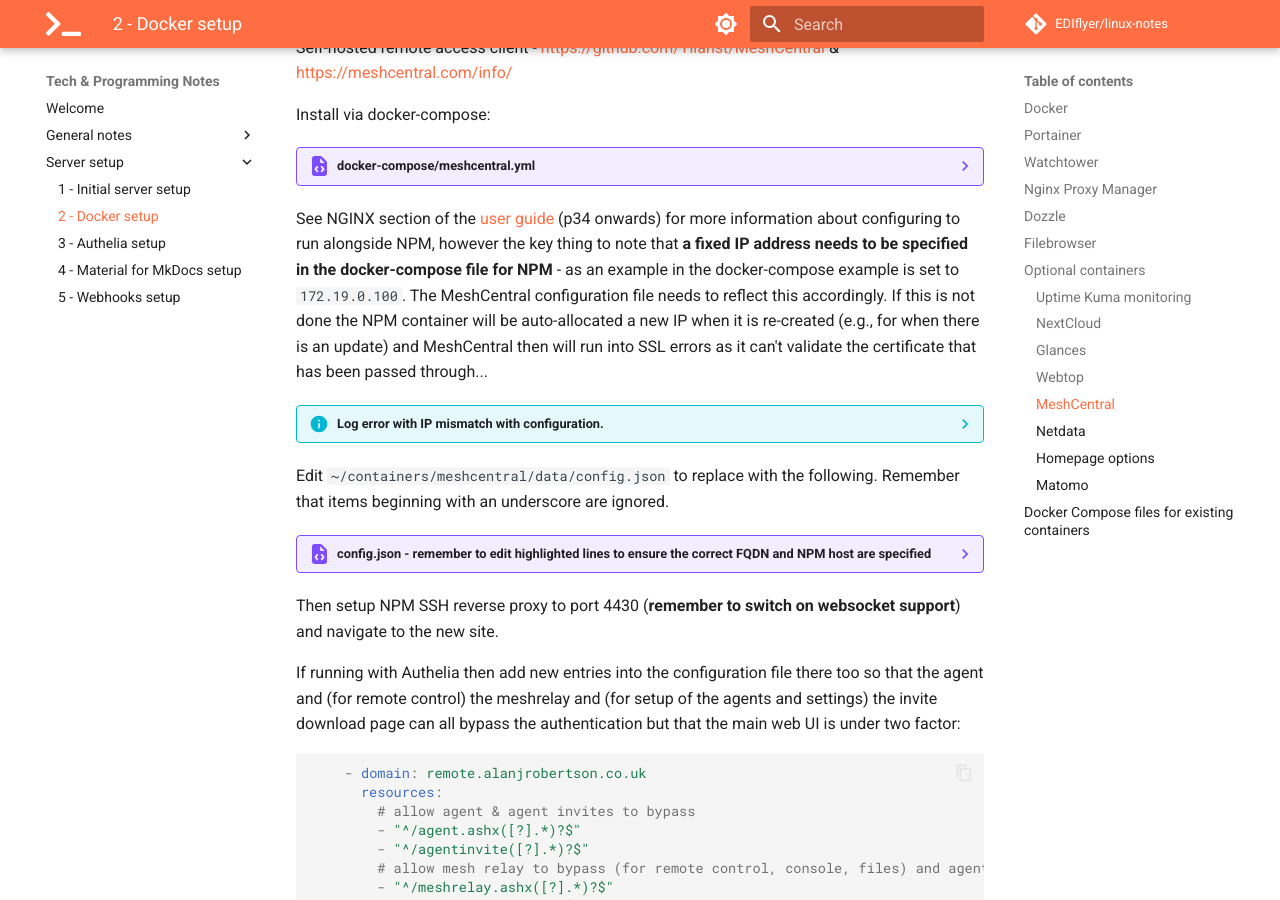
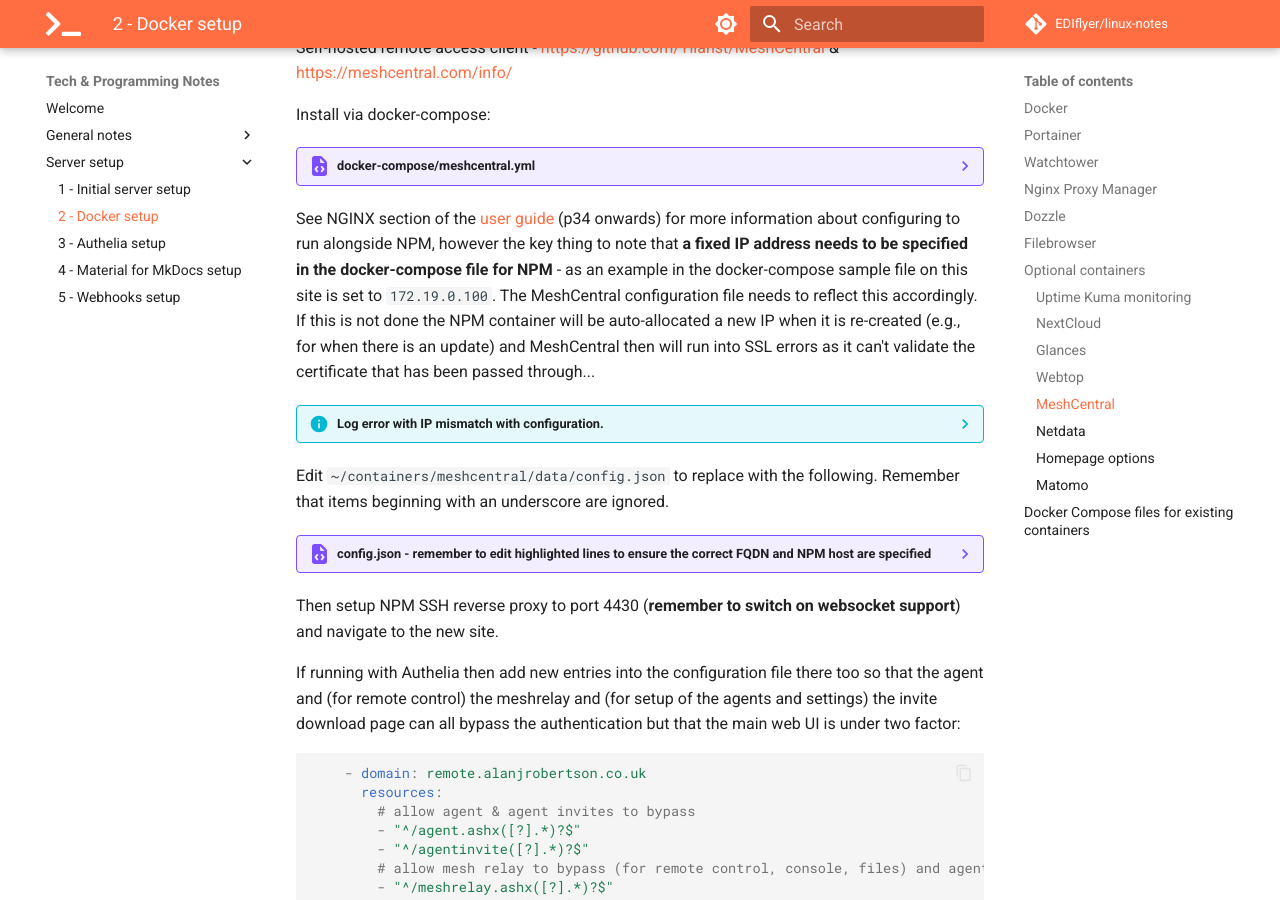
Before and after one commit to EDIflyer/linux-notes, an MkDocs documentation site: the page built from docs/server-setup/docker_setup.md, in a window 1280 px wide and 900 px high, scrolled down 5831 px. Built offline with MkDocs 1.6.1 and Material for MkDocs 9.7.7, drawn with Linux system fonts in a browser that asks for light colours; comment, search, counter and statistics services are not loaded.

Commit message:
minor typo

````diff
--- a/docs/server-setup/docker_setup.md
+++ b/docs/server-setup/docker_setup.md
@@ -207,7 +207,7 @@ Install via docker-compose:
     --8<-- "docs/server-setup/docker-compose/meshcentral.yml"
     ```
 
-See NGINX section of the [user guide](https://meshcentral.com/info/docs/MeshCentral2UserGuide.pdf) (p34 onwards) for more information about configuring to run alongside NPM, however the key thing to note that **a fixed IP address needs to be specified in the docker-compose file for NPM** - as an example in the docker-compose example is set to `172.19.0.100`.  The MeshCentral configuration file needs to reflect this accordingly. If this is not done the NPM container will be auto-allocated a new IP when it is re-created (e.g., for when there is an update) and MeshCentral then will run into SSL errors as it can't validate the certificate that has been passed through...
+See NGINX section of the [user guide](https://meshcentral.com/info/docs/MeshCentral2UserGuide.pdf) (p34 onwards) for more information about configuring to run alongside NPM, however the key thing to note that **a fixed IP address needs to be specified in the docker-compose file for NPM** - as an example in the docker-compose sample file on this site is set to `172.19.0.100`.  The MeshCentral configuration file needs to reflect this accordingly. If this is not done the NPM container will be auto-allocated a new IP when it is re-created (e.g., for when there is an update) and MeshCentral then will run into SSL errors as it can't validate the certificate that has been passed through...
 ??? info "Log error with IP mismatch with configuration."
     ```
     02/25/2023 2:52:11 PM
````
